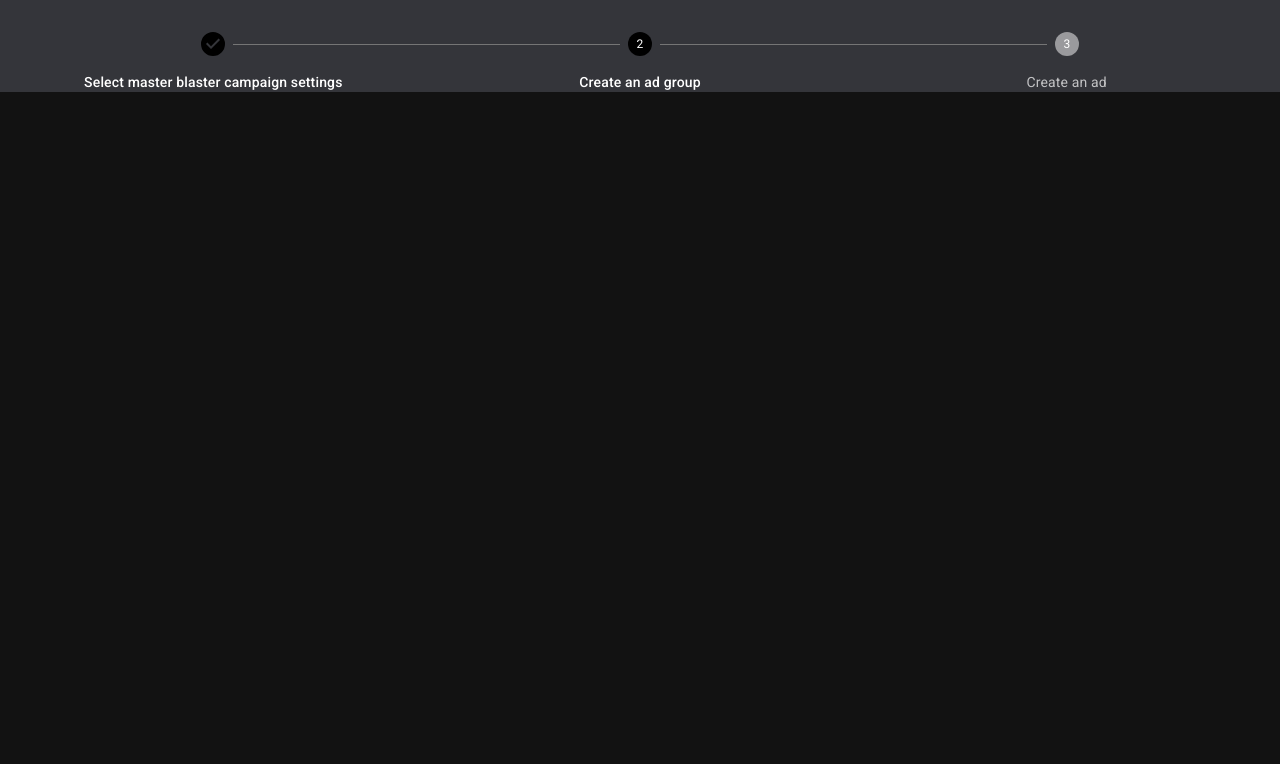
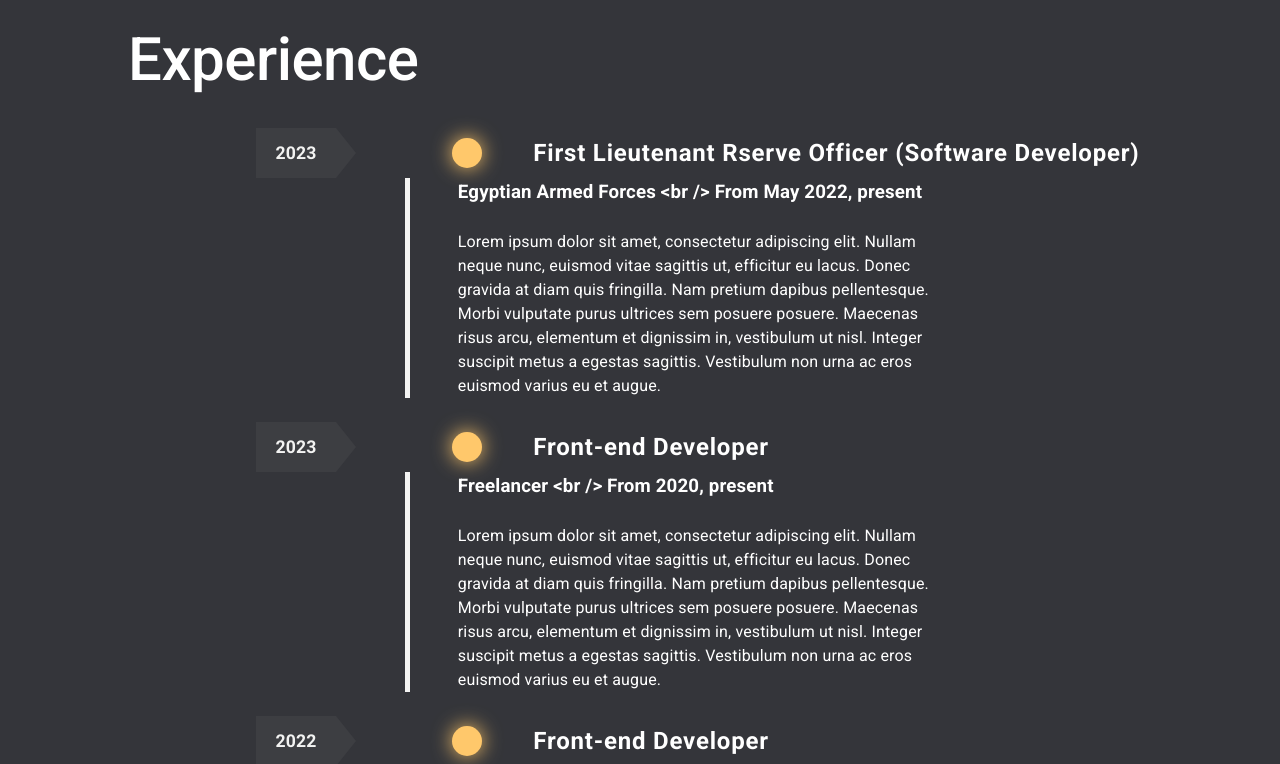
Before and after one commit to Abd-Elaziz-Noaman/Portofolio, a Next.js app: page / in a window 1280 px wide. Shown: the part 3020-3784 px from the top of the page. Before the commit the page ends 3112 px from the top, so only its background shows below. Built offline with nearby package versions, Linux system fonts and the light colour scheme.

Commit message:
design for Experience section is almost finished

```diff
--- a/src/components/Experience/Experience.jsx
+++ b/src/components/Experience/Experience.jsx
@@ -1,22 +1,62 @@
 import React from "react";
-import { Box, Stepper, Step, StepLabel } from "@mui/material";
+import { Box, Typography } from "@mui/material";
+import Stepper from "./Stepper/Stepper";
+import { StepperContainer } from "./Experience.styled";
+// import { Box, Stepper, Step, StepLabel } from "@mui/material";
 
+// const steps = [
+//   "Select master blaster campaign settings",
+//   "Create an ad group",
+//   "Create an ad",
+// ];
 const steps = [
-  "Select master blaster campaign settings",
-  "Create an ad group",
-  "Create an ad",
+  {
+    year: 2021,
+    label: "Front-end Developer",
+    subLabel:
+      "Megadev, Tanta <br /> FullTime Office <br /> From August 2021, To Aptil 2022",
+    description:
+      "Lorem ipsum dolor sit amet, consectetur adipiscing elit. Nullam neque nunc, euismod vitae sagittis ut, efficitur eu lacus. Donec gravida at diam quis fringilla. Nam pretium dapibus pellentesque. Morbi vulputate purus ultrices sem posuere posuere. Maecenas risus arcu, elementum et dignissim in, vestibulum ut nisl. Integer suscipit metus a egestas sagittis. Vestibulum non urna ac eros euismod varius eu et augue.",
+  },
+  {
+    year: 2022,
+    label: "Front-end Developer",
+    subLabel:
+      "Sourcya, (Alexandria - Sweden) <br /> PartTime Remote <br /> From february 2022, To May 2022",
+    description:
+      "Lorem ipsum dolor sit amet, consectetur adipiscing elit. Nullam neque nunc, euismod vitae sagittis ut, efficitur eu lacus. Donec gravida at diam quis fringilla. Nam pretium dapibus pellentesque. Morbi vulputate purus ultrices sem posuere posuere. Maecenas risus arcu, elementum et dignissim in, vestibulum ut nisl. Integer suscipit metus a egestas sagittis. Vestibulum non urna ac eros euismod varius eu et augue.",
+  },
+  {
+    year: 2023,
+    label: "Front-end Developer",
+    subLabel: "Freelancer <br /> From 2020, present",
+    description:
+      "Lorem ipsum dolor sit amet, consectetur adipiscing elit. Nullam neque nunc, euismod vitae sagittis ut, efficitur eu lacus. Donec gravida at diam quis fringilla. Nam pretium dapibus pellentesque. Morbi vulputate purus ultrices sem posuere posuere. Maecenas risus arcu, elementum et dignissim in, vestibulum ut nisl. Integer suscipit metus a egestas sagittis. Vestibulum non urna ac eros euismod varius eu et augue.",
+  },
+  {
+    year: 2023,
+    label: "First Lieutenant Rserve Officer (Software Developer)",
+    subLabel: "Egyptian Armed Forces <br /> From May 2022, present",
+    description:
+      "Lorem ipsum dolor sit amet, consectetur adipiscing elit. Nullam neque nunc, euismod vitae sagittis ut, efficitur eu lacus. Donec gravida at diam quis fringilla. Nam pretium dapibus pellentesque. Morbi vulputate purus ultrices sem posuere posuere. Maecenas risus arcu, elementum et dignissim in, vestibulum ut nisl. Integer suscipit metus a egestas sagittis. Vestibulum non urna ac eros euismod varius eu et augue.",
+  },
 ];
 
 export default function Experience() {
   return (
-    <Box sx={{ width: "100%" }}>
-      <Stepper activeStep={1} alternativeLabel>
-        {steps.map((label) => (
-          <Step key={label}>
-            <StepLabel>{label}</StepLabel>
-          </Step>
-        ))}
-      </Stepper>
+    <Box sx={{ width: "80%", margin: "auto" }}>
+      <Typography
+        variant="h2"
+        component="h2"
+        mt={2}
+        mb={4}
+        sx={{ fontWeight: "500" }}
+      >
+        Experience
+      </Typography>
+      <StepperContainer>
+        <Stepper steps={steps} />
+      </StepperContainer>
     </Box>
   );
 }
--- a/src/components/Experience/Experience.styled.js
+++ b/src/components/Experience/Experience.styled.js
@@ -1 +1,6 @@
 import styled from "styled-components";
+
+export const StepperContainer = styled.div`
+  width: 75%;
+  margin: auto;
+`;
--- /dev/null
+++ b/src/components/Experience/Stepper/Stepper.jsx
@@ -0,0 +1,42 @@
+import React from "react";
+import { Grid } from "@mui/material";
+import {
+  LabelContainer,
+  YearBlock,
+  Circle,
+  Label,
+  DescriptionsContainer,
+} from "./Stepper.styled";
+
+export default function Stepper({ steps }) {
+  return (
+    <>
+      {steps.reverse().map((step, index) => (
+        <div key={index}>
+          <LabelContainer container spacing={2} alignItems="center">
+            <Grid item md={3}>
+              <YearBlock>{step.year}</YearBlock>
+            </Grid>
+            <Grid item md={1}>
+              <Circle></Circle>
+            </Grid>
+            <Grid item md={8}>
+              <Label>{step.label}</Label>
+            </Grid>
+          </LabelContainer>
+          {/* <LabelContainer>
+            <YearBlock>{step.year}</YearBlock>
+            <Circle></Circle>
+            <h2 style={{ whiteSpace: "nowrap" }}>{step.label}</h2>
+          </LabelContainer> */}
+          <DescriptionsContainer>
+            <h3 style={{ whiteSpace: "nowrap" }}>{step.subLabel}</h3>
+            <br />
+            <p>{step.description}</p>
+          </DescriptionsContainer>
+          <br />
+        </div>
+      ))}
+    </>
+  );
+}
--- /dev/null
+++ b/src/components/Experience/Stepper/Stepper.styled.js
@@ -0,0 +1,90 @@
+import styled from "styled-components";
+import { Grid } from "@mui/material";
+
+export const LabelContainer = styled(Grid)`
+  width: 60%;
+`;
+
+// export const LabelContainer = styled.div`
+//   width: 150%;
+//   display: flex;
+//   justify-content: flex-start;
+//   align-items: center;
+
+//   /* & + & {
+//     margin-right: 20px;
+//   } */
+//   &:nth-child(1) {
+//     margin-right: 100px;
+//   }
+//   &:nth-child(2) {
+//     margin-right: 100px;
+//   }
+// `;
+
+export const YearBlock = styled.div`
+  position: relative;
+  width: 80px;
+  height: 50px;
+  background-color: ${({ theme }) =>
+    theme.palette.mode == "light"
+      ? theme.palette.secondary.light
+      : theme.palette.secondary.dark};
+  color: ${({ theme }) =>
+    theme.palette.mode == "light"
+      ? theme.palette.secondary.dark
+      : theme.palette.secondary.light};
+  display: flex;
+  justify-content: center;
+  align-items: center;
+  font-size: 1.1rem;
+  font-weight: 600;
+  flex-shrink: 1;
+
+  &::before {
+    content: "";
+    position: absolute;
+    top: 50%;
+    right: -20px;
+    width: 0;
+    height: 0;
+    margin-top: -25px;
+    border-top: 25px solid transparent;
+    border-bottom: 25px solid transparent;
+    border-left: 20px solid
+      ${({ theme }) =>
+        theme.palette.mode == "light"
+          ? theme.palette.secondary.light
+          : theme.palette.secondary.dark};
+  }
+`;
+
+export const Circle = styled.div`
+  height: 30px;
+  width: 30px;
+  background-color: #ffc86b;
+  border-radius: 50%;
+  box-shadow: 0px 0px 20px #ffc86b;
+  flex-shrink: 1;
+`;
+
+export const Label = styled.h2`
+  text-align: left;
+  white-space: nowrap;
+  padding-left: 1rem;
+  letter-spacing: 0.8px;
+`;
+
+export const DescriptionsContainer = styled.div`
+  height: auto;
+  width: 70%;
+  margin: auto;
+  margin-left: 9.3rem;
+  /* margin-left: 16%; */
+  padding-left: 3rem;
+  border-left: 5px solid
+    ${({ theme }) =>
+      theme.palette.mode == "light"
+        ? theme.palette.secondary.dark
+        : theme.palette.secondary.light};
+`;
--- a/src/components/ProjectsBlock/ProjectsBlock.jsx
+++ b/src/components/ProjectsBlock/ProjectsBlock.jsx
@@ -102,7 +102,6 @@ export default function ProjectsBlock() {
       </Grid>
       <br />
       <br />
-      <br />
     </Container>
   );
 }
--- a/src/components/ProjectsBlock/ProjectsBlock.styled.js
+++ b/src/components/ProjectsBlock/ProjectsBlock.styled.js
@@ -6,6 +6,7 @@ export const ProjectContainer = styled(Grid)`
   position: relative;
   height: 350px;
   width: 200px;
+  cursor: pointer;
   /* z-index: -1; */
   /* transition: all 0.5s ease-in-out; */
 `;
@@ -21,7 +22,6 @@ export const AboveLayer = styled(Box)`
   color: #fff;
   margin-top: 350px;
   transition: all 0.7s ease;
-  cursor: pointer;
 
   ${ProjectContainer}:hover & {
     visibility: visible;
```
